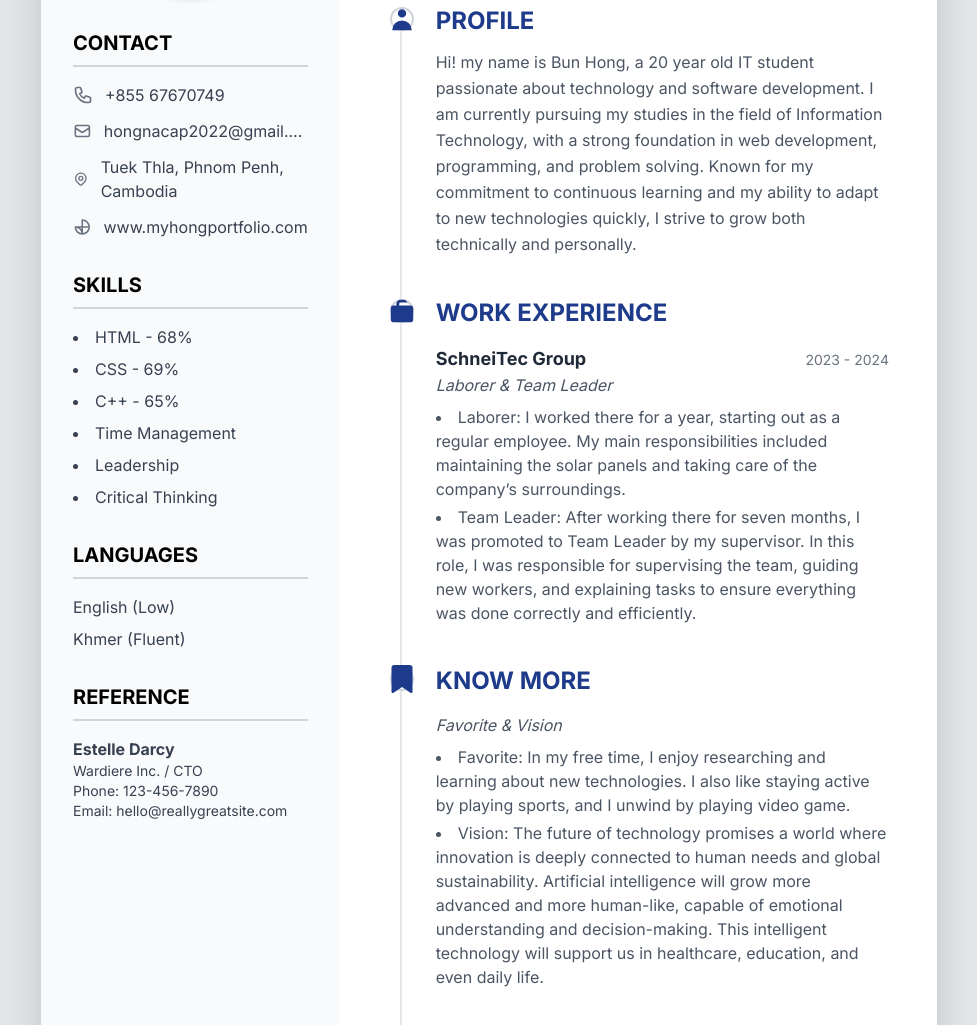
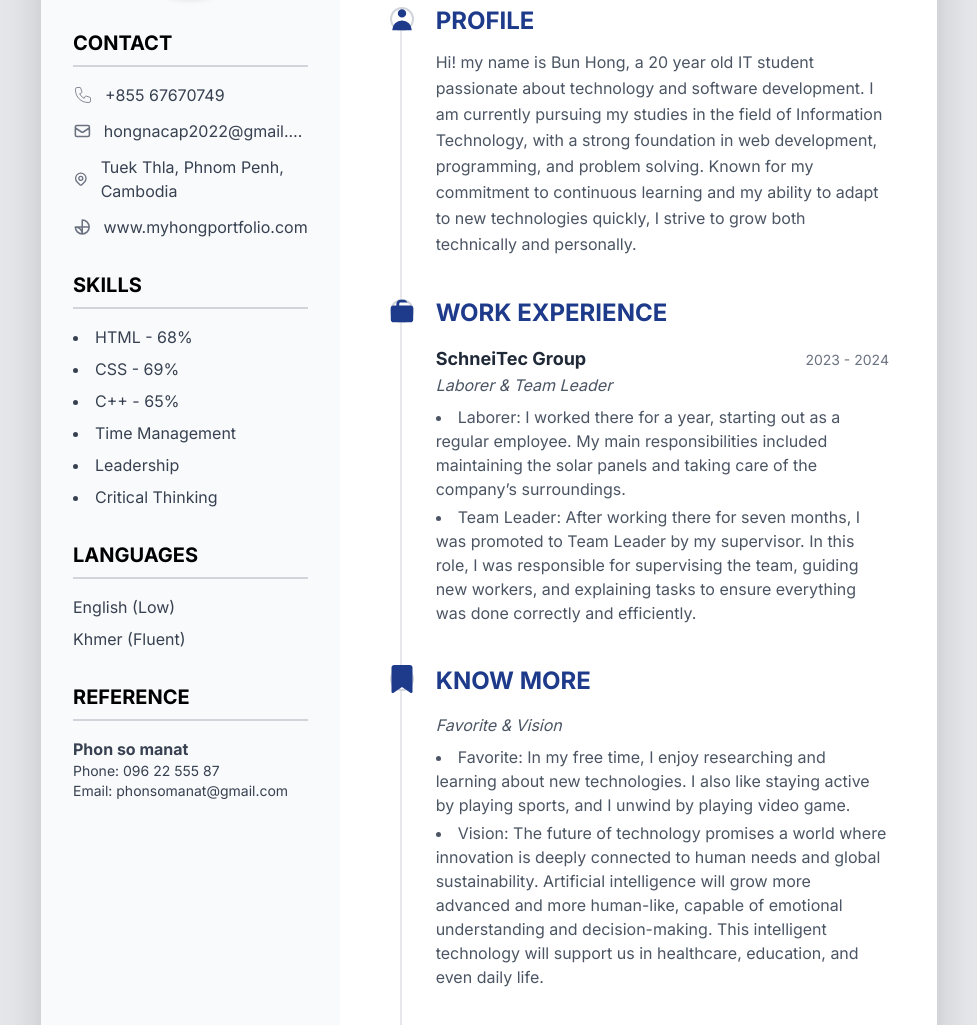
Before and after one commit to Bunhong3/HomeWork1-Web2, a website: page index.html in a window 1280 px wide. Shown: the part 211-1236 px from the top of the page, without its empty margins (151-1128 px from the left). Drawn offline with Linux system fonts and the light colour scheme.

Commit message:
last commit

```diff
--- a/index.html
+++ b/index.html
@@ -34,7 +34,7 @@
                         <li class="flex items-center">
                             <svg class="w-5 h-5 mr-3 text-gray-500" fill="none" stroke="currentColor"
                                 viewBox="0 0 24 24" xmlns="http://www.w3.org/2000/svg">
-                                <path stroke-linecap="round" stroke-linejoin="round" stroke-width="2"
+                                <path
                                     d="M3 5a2 2 0 012-2h3.28a1 1 0 01.948.684l1.498 4.493a1 1 0 01-.502 1.21l-2.257 1.13a11.042 11.042 0 005.516 5.516l1.13-2.257a1 1 0 011.21-.502l4.493 1.498a1 1 0 01.684.949V19a2 2 0 01-2 2h-1C9.716 21 3 14.284 3 6V5z">
                                 </path>
                             </svg>
@@ -98,10 +98,9 @@
                 <section>
                     <h2 class="text-xl font-bold border-b-2 border-gray-300 pb-2 mb-4">REFERENCE</h2>
                     <div class="text-gray-700">
-                        <p class="font-semibold">Estelle Darcy</p>
-                        <p class="text-sm">Wardiere Inc. / CTO</p>
-                        <p class="text-sm">Phone: 123-456-7890</p>
-                        <p class="text-sm">Email: hello@reallygreatsite.com</p>
+                        <p class="font-semibold">Phon so manat</p>
+                        <p class="text-sm">Phone: 096 22 555 87</p>
+                        <p class="text-sm">Email: phonsomanat@gmail.com</p>
                     </div>
                 </section>
             </aside>
```
